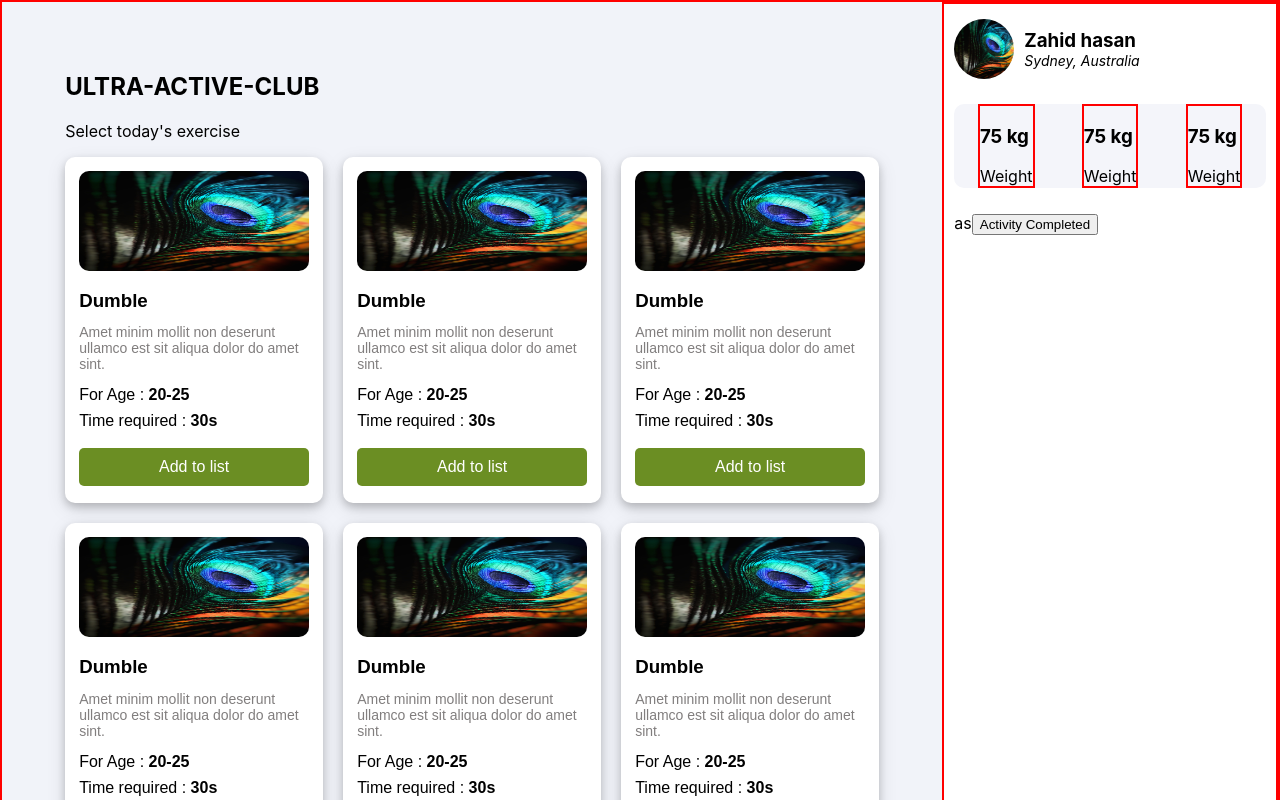
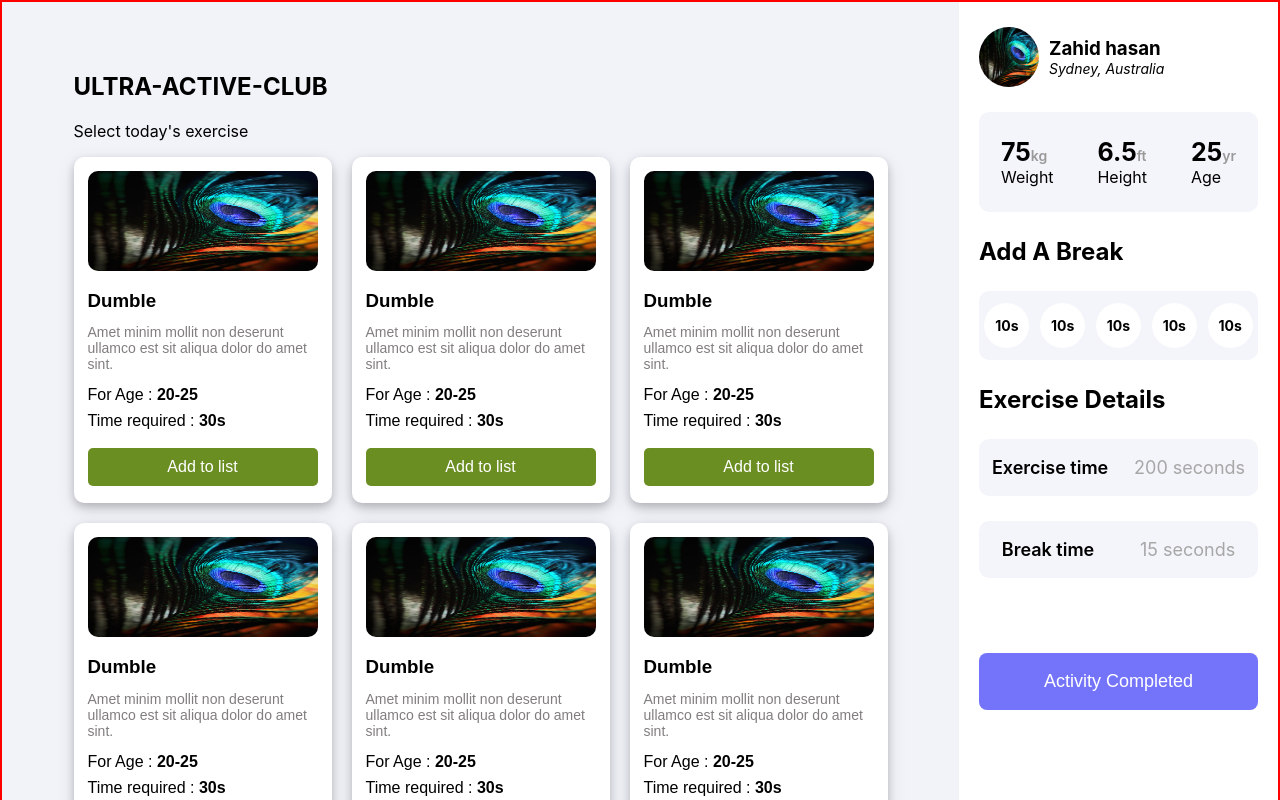
Before and after one commit to Ahsan-Sayeed/Ultra-Active-Club, a React (Create React App) app: page / in a window 1280 px wide. Shown: the top 800 px of the page. Built offline with nearby package versions, Linux system fonts and the light colour scheme.

Commit message:
aside completed

```diff
--- a/src/App.css
+++ b/src/App.css
@@ -1,7 +1,7 @@
 .container{
   border:2px solid red;
   display: grid;
-  grid-template-columns: auto auto;
+  grid-template-columns: 1.5fr 0.5fr;
   background-color: rgb(241,243,249);
 }
 @media only screen and (max-width: 600px){
--- a/src/components/Aside/Aside.css
+++ b/src/components/Aside/Aside.css
@@ -1,7 +1,17 @@
 .asideContainer{
-    border:2px solid red;
-    padding: 15px 10px;
+    padding: 25px 20px;
     background-color: white;
+}
+.activityBtn{
+    width: 100%;
+    padding: 18px 0;
+    margin-top: 50px;
+    font-size: 18px;
+    font-weight: 500;
+    background-color: rgb(116, 116, 250);
+    color:white;
+    border:none;
+    border-radius: 8px;
 }
 
 @media only screen and (max-width: 600px){
--- a/src/components/Aside/Aside.js
+++ b/src/components/Aside/Aside.js
@@ -2,15 +2,15 @@ import React from 'react';
 import './Aside.css';
 import image from '../../Assets/img1.jpg';
 import Profile from './SubComponents/Profile/Profile';
-
+import Break from './SubComponents/Break/Break';
+import Details from './SubComponents/Details/Details';
 const Aside = () => {
     return (
         <div className='asideContainer'>
              <Profile image={image}/>
-             {/* <Break />
-            <Details/> */}
-            as
-            <button>Activity Completed</button>
+              <Break />
+              <Details/>
+            <button className='activityBtn'>Activity Completed</button>
         </div>
     );
 };
--- /dev/null
+++ b/src/components/Aside/SubComponents/Break/Break.css
@@ -0,0 +1,13 @@
+.timeStamp{
+    border-radius: 100%;
+    height: 45px;
+    width: 15px;
+    padding: 0 15px;
+    font-size: 14px;
+    margin: 0px!important;
+    background-color: white;
+    font-weight: bold;
+    display: flex;
+    align-items: center;
+    justify-content: center;
+}
--- /dev/null
+++ b/src/components/Aside/SubComponents/Break/Break.js
@@ -0,0 +1,28 @@
+import React from 'react';
+import './Break.css';
+const Break = () => {
+    return (
+        <div>
+            <h2>Add A Break</h2>
+            <div className='profileUnits' style={{padding:'12px 0'}}>
+                <div className='timeStamp'>
+                    <p>10s</p>
+                </div>
+                <div className='timeStamp'>
+                    <p>10s</p>
+                </div>
+                <div className='timeStamp'>
+                    <p>10s</p>
+                </div>
+                <div className='timeStamp'>
+                    <p>10s</p>
+                </div>
+                <div className='timeStamp'>
+                    <p>10s</p>
+                </div>
+            </div>
+        </div>
+    );
+};
+
+export default Break;
--- /dev/null
+++ b/src/components/Aside/SubComponents/Details/Details.css
@@ -0,0 +1,11 @@
+.centerAlign{
+    margin: 0!important;
+}
+.exerciseText{
+    font-weight: 600;
+    font-size: 18px;
+}
+.exerciseTime{
+    font-size: 18px;
+    color: rgb(167, 167, 167);
+}
--- /dev/null
+++ b/src/components/Aside/SubComponents/Details/Details.js
@@ -0,0 +1,28 @@
+import React from 'react';
+import './Details.css';
+
+const Details = () => {
+    return (
+        <div>
+            <h2>Exercise Details</h2>
+            <div className="profileUnits">
+                <div className='centerAlign'>
+                    <p className='exerciseText'>Exercise time</p>
+                </div>
+                <div className='centerAlign'>
+                    <p className='exerciseTime'>200 seconds</p>
+                </div>
+            </div>
+            <div className="profileUnits">
+                <div className='centerAlign'>
+                    <p className='exerciseText'>Break time</p>
+                </div>
+                <div className='centerAlign'>
+                    <p className='exerciseTime'>15 seconds</p>
+                </div>
+            </div>
+        </div>
+    );
+};
+
+export default Details;
--- a/src/components/Aside/SubComponents/Profile/Profile.css
+++ b/src/components/Aside/SubComponents/Profile/Profile.css
@@ -22,11 +22,20 @@
 .profileUnits{
     display: flex;
     justify-content: space-around;
+    align-items: center;
     border-radius: 10px;
-    margin:25px 0;
+    margin:25px 0px;
     background-color: rgb(244,245,250);
-    /* ==>>continue from here */
 }
 .profileUnits>div{
-    border:2px solid red;
+    margin:0 0 25px ;
 }
+.unit{
+    font-weight: 600;
+    font-size: 14px;
+    color:rgb(153, 153, 153);
+}
+.numbers{
+    font-size: 25px;
+    margin-bottom: 0;
+}
--- a/src/components/Aside/SubComponents/Profile/Profile.js
+++ b/src/components/Aside/SubComponents/Profile/Profile.js
@@ -14,16 +14,16 @@ const Profile = ({image}) => {
 
             <div className='profileUnits'>
                 <div>
-                   <h3>75 <span>kg</span> </h3>
+                   <h3 className='numbers'>75<span className='unit'>kg</span> </h3>
                     <span>Weight</span>
                 </div>
                 <div>
-                   <h3>75 <span>kg</span> </h3>
-                    <span>Weight</span>
+                   <h3 className='numbers'>6.5<span className='unit'>ft</span> </h3>
+                    <span>Height</span>
                 </div>
                 <div>
-                   <h3>75 <span>kg</span> </h3>
-                    <span>Weight</span>
+                   <h3 className='numbers'>25<span className='unit'>yr</span> </h3>
+                    <span>Age</span>
                 </div>
 
             </div>
```
